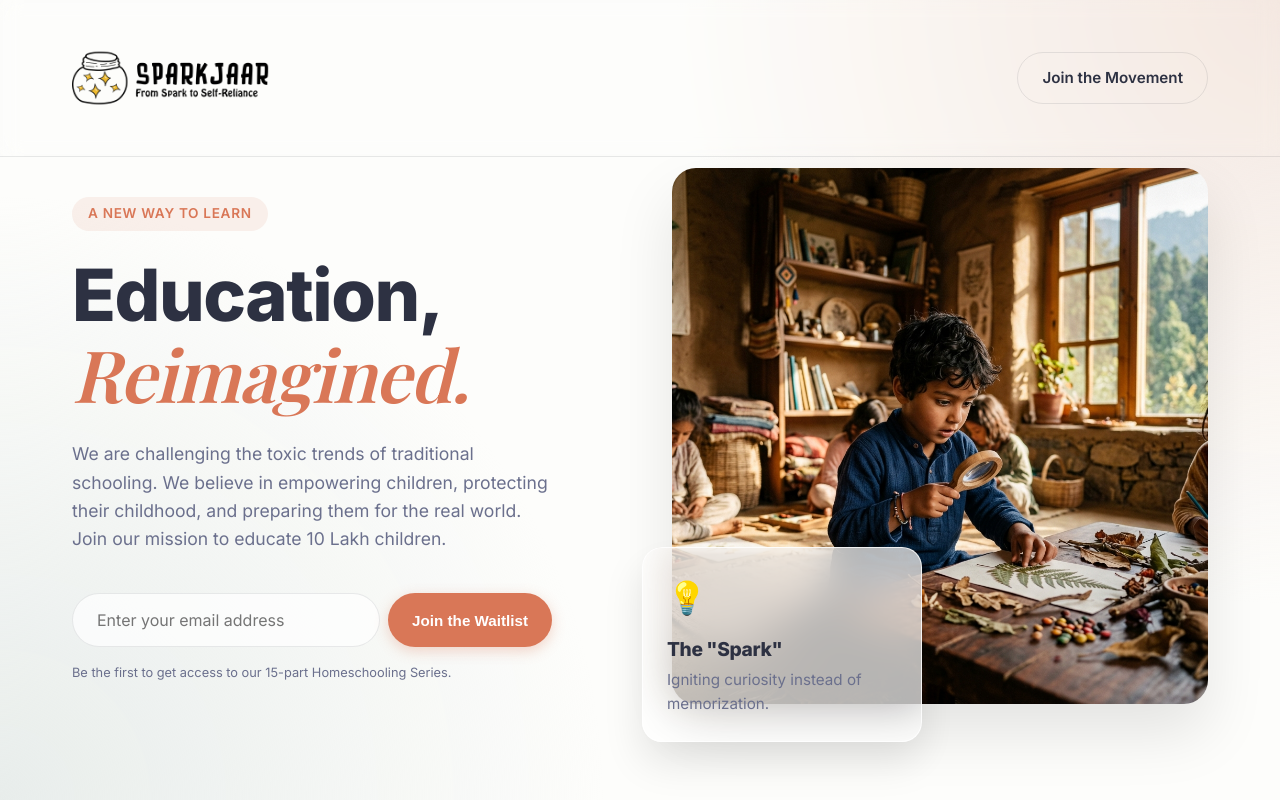
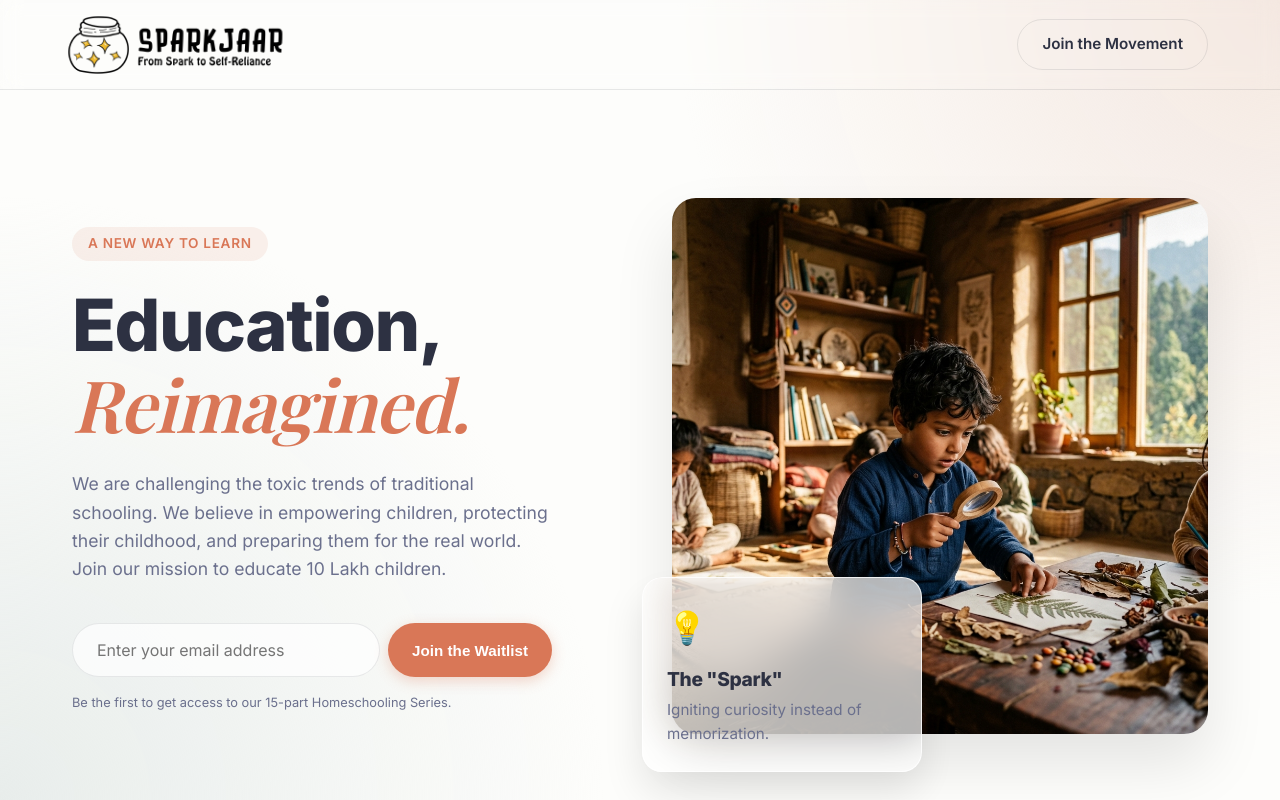
Before and after one commit to raj20023/SparkJaar, a plain HTML site: page index.html in a window 1280 px wide. Shown: the top 800 px of the page. Drawn offline with nearby package versions, Linux system fonts and the light colour scheme; a web font is replaced by a local one.

Commit message:
Fixed navbar overlap issue by enforcing strict navbar height and increasing hero padding

```diff
--- a/style.css
+++ b/style.css
@@ -49,7 +49,9 @@ h1, h2, h3 {
 
 /* Navbar */
 .navbar {
-    padding: 0.5rem 0; /* Reduced padding */
+    height: 90px; /* Fixed height to stop the blur from expanding */
+    display: flex;
+    align-items: center;
     position: fixed;
     width: 100%;
     top: 0;
@@ -60,15 +62,21 @@ h1, h2, h3 {
 }
 
 .nav-container {
+    width: 100%;
     display: flex;
     justify-content: space-between;
     align-items: center;
 }
 
+.logo {
+    display: flex;
+    align-items: center;
+}
+
 .logo img {
     height: auto;
-    width: 220px;
-    margin: -40px 0 -40px -15px; /* Negative margins to cancel out the transparent padding in the image file */
+    width: 240px;
+    margin-left: -20px; /* Offset just the left padding slightly */
     display: block;
 }
 
@@ -113,7 +121,7 @@ h1, h2, h3 {
     min-height: 100vh;
     display: flex;
     align-items: center;
-    padding-top: 80px; /* Space for navbar */
+    padding-top: 140px; /* Extra space to completely clear the navbar */
 }
 
 .hero-container {
```
